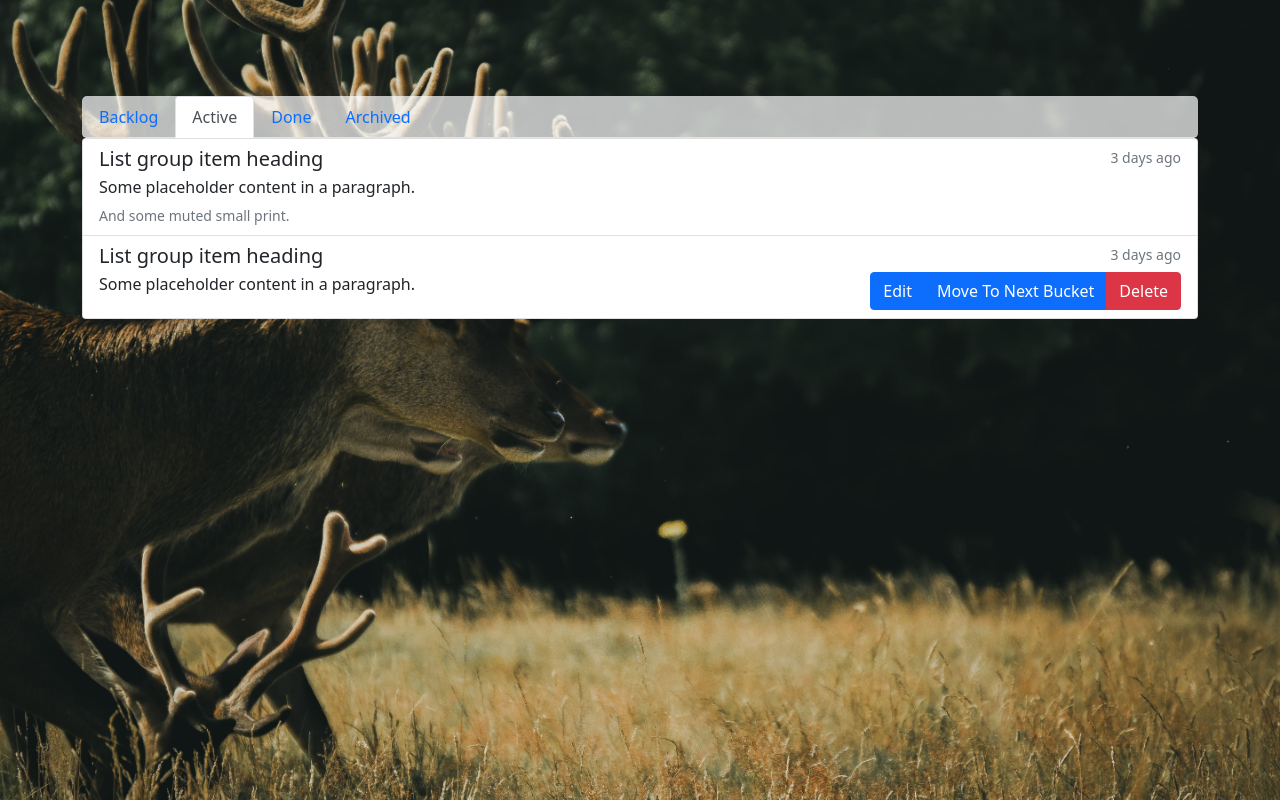
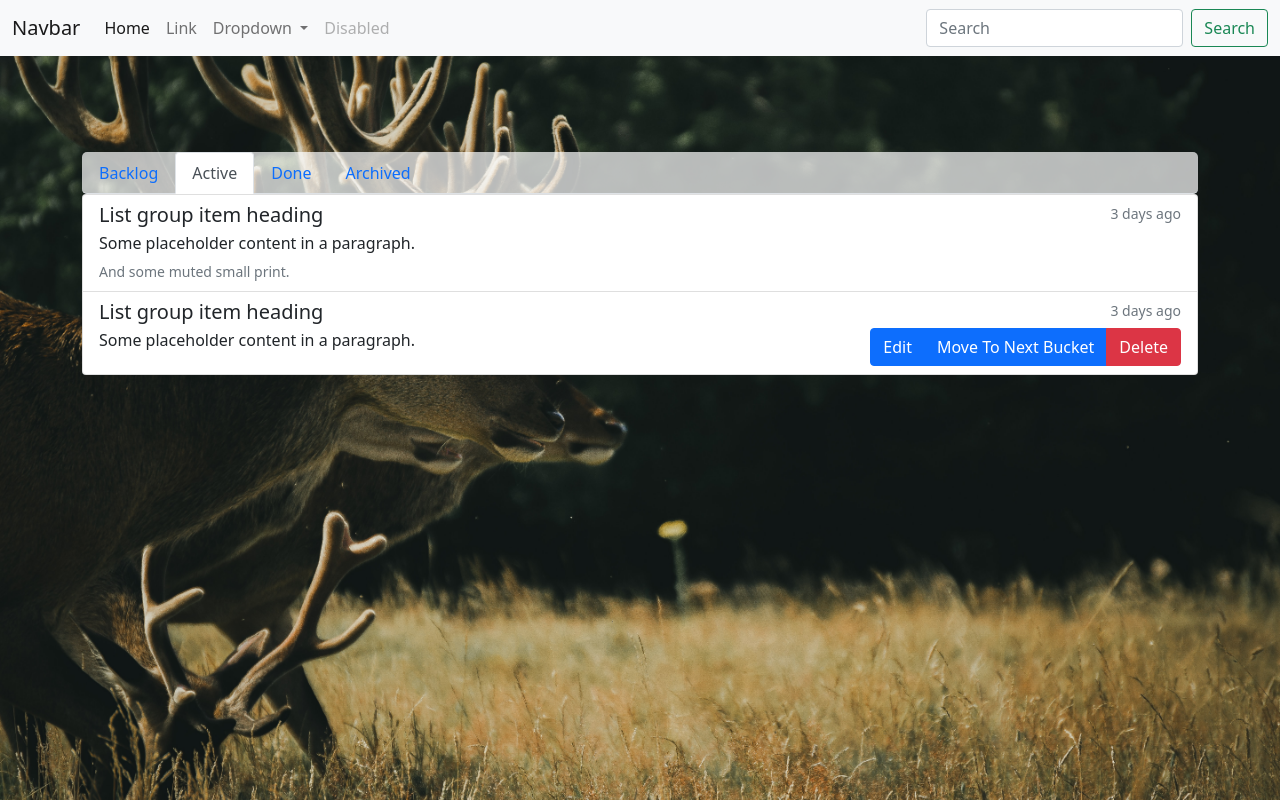
Before and after one commit to timmoti1/prog2, a Flask app: page /active in a window 1280 px wide. Run offline with Flask 2, Linux system fonts and the light colour scheme.

Commit message:
added navbar from bootstrap documentation.

```diff
--- a/css/style.css
+++ b/css/style.css
@@ -2,10 +2,11 @@ body {
     background: url("/img/bg.jpg");
     background-position: center;
     background-size: cover;
+    min-height: 100vh;
 }
 
 .h-100 {
-    min-height: 100vh;
+    /*min-height: 100vh;*/
 }
 
 .mcenter {
--- a/templates/index.html
+++ b/templates/index.html
@@ -17,6 +17,42 @@
 </head>
 
 <body>
+  <nav class="navbar navbar-expand-lg navbar-light bg-light">
+    <div class="container-fluid">
+      <a class="navbar-brand" href="#">Navbar</a>
+      <button class="navbar-toggler" type="button" data-bs-toggle="collapse" data-bs-target="#navbarSupportedContent" aria-controls="navbarSupportedContent" aria-expanded="false" aria-label="Toggle navigation">
+        <span class="navbar-toggler-icon"></span>
+      </button>
+      <div class="collapse navbar-collapse" id="navbarSupportedContent">
+        <ul class="navbar-nav me-auto mb-2 mb-lg-0">
+          <li class="nav-item">
+            <a class="nav-link active" aria-current="page" href="#">Home</a>
+          </li>
+          <li class="nav-item">
+            <a class="nav-link" href="#">Link</a>
+          </li>
+          <li class="nav-item dropdown">
+            <a class="nav-link dropdown-toggle" href="#" id="navbarDropdown" role="button" data-bs-toggle="dropdown" aria-expanded="false">
+              Dropdown
+            </a>
+            <ul class="dropdown-menu" aria-labelledby="navbarDropdown">
+              <li><a class="dropdown-item" href="#">Action</a></li>
+              <li><a class="dropdown-item" href="#">Another action</a></li>
+              <li><hr class="dropdown-divider"></li>
+              <li><a class="dropdown-item" href="#">Something else here</a></li>
+            </ul>
+          </li>
+          <li class="nav-item">
+            <a class="nav-link disabled">Disabled</a>
+          </li>
+        </ul>
+        <form class="d-flex">
+          <input class="form-control me-2" type="search" placeholder="Search" aria-label="Search">
+          <button class="btn btn-outline-success" type="submit">Search</button>
+        </form>
+      </div>
+    </div>
+  </nav>
 
   <div class="container h-100">
     <div class="row">
```
